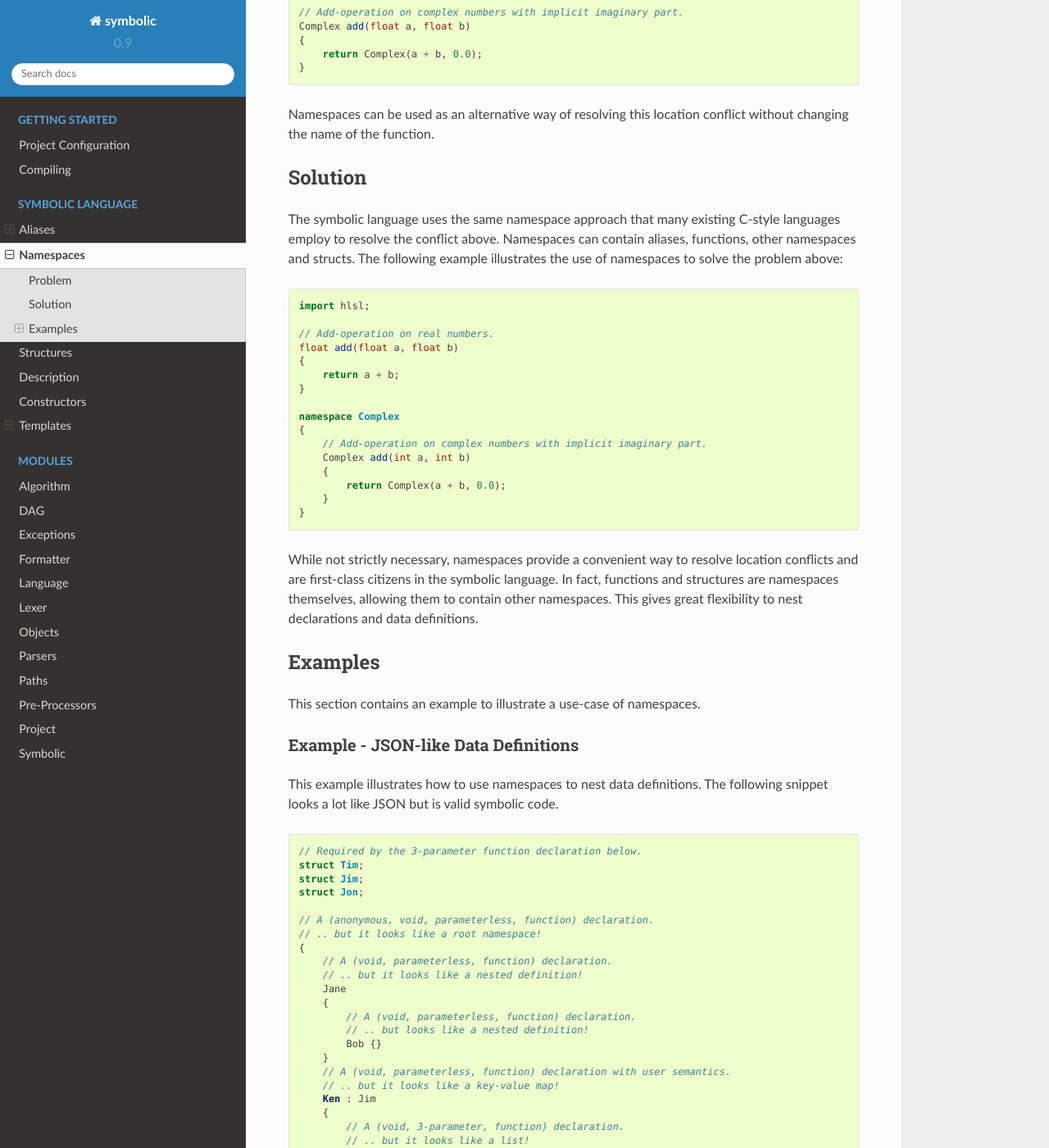
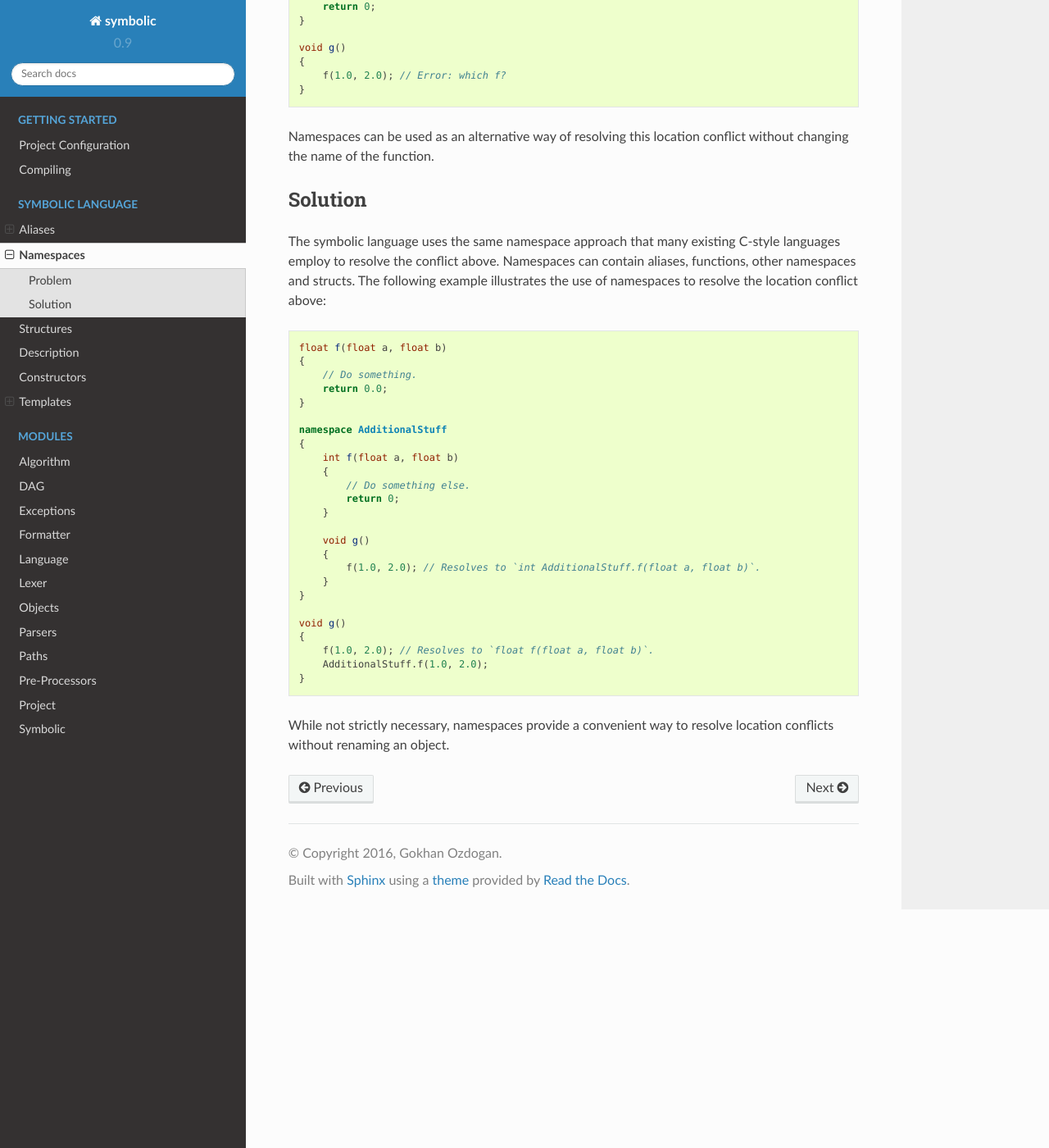
Before and after one commit to yoshimon/symbolic, a Sphinx documentation site: the page built from doc/sphinx/source/symbolic_language/namespaces.rst, in a window 1280 px wide and 1400 px high, scrolled down 500 px. Shown: the whole window at 82% size. Built offline with Sphinx 7.4.7 and the Read the Docs theme 2.0.0, drawn with Linux system fonts in a browser that asks for light colours; pages that are not in the unit, such as notebooks, are missing from menus; some of the changed text lies outside the part shown.

```diff
--- a/doc/sphinx/source/symbolic_language/namespaces.rst
+++ b/doc/sphinx/source/symbolic_language/namespaces.rst
@@ -4,24 +4,26 @@
 
 Problem
 ---------------------
-The symbolic language supports a variety of different objects, namely aliases, functions, other namespaces and structures.
-Objects with the same name can lead to location clashes, if they are declared within the same scope. The following example
+Objects with the same name can lead to location conflicts, if they are declared within the same scope. The following example
 illustrates the problem:
 
 .. code-block:: cpp
 
-    import hlsl;
-
-    // Add-operation on real numbers.
-    float add(float a, float b)
+    float f(float a, float b)
     {
-        return a + b;
+        // Do something.
+	return 0.0;
     }
 
-    // Add-operation on complex numbers with implicit imaginary part.
-    Complex add(float a, float b)
+    int f(float a, float b)
     {
-        return Complex(a + b, 0.0);
+    	// Do something else.
+        return 0;
+    }
+
+    void g()
+    {
+        f(1.0, 2.0); // Error: which f?
     }
 
 Namespaces can be used as an alternative way of resolving this location conflict without changing the name of the function.
@@ -30,66 +32,34 @@
 ---------------------
 The symbolic language uses the same namespace approach that many existing C-style languages employ to resolve the conflict above.
 Namespaces can contain aliases, functions, other namespaces and structs.
-The following example illustrates the use of namespaces to solve the problem above:
+The following example illustrates the use of namespaces to resolve the location conflict above:
 
 .. code-block:: cpp
 
-    import hlsl;
-
-    // Add-operation on real numbers.
-    float add(float a, float b)
+    float f(float a, float b)
     {
-        return a + b;
+        // Do something.
+        return 0.0;
     }
 
-    namespace Complex
+    namespace AdditionalStuff
     {
-        // Add-operation on complex numbers with implicit imaginary part.
-        Complex add(int a, int b)
+        int f(float a, float b)
         {
-            return Complex(a + b, 0.0);
+	    // Do something else.
+            return 0;
         }
+
+	void g()
+	{
+	    f(1.0, 2.0); // Resolves to `int AdditionalStuff.f(float a, float b)`.
+	}
     }
 
-While not strictly necessary, namespaces provide a convenient way to resolve location conflicts and are first-class citizens in the symbolic language.
-In fact, functions and structures are namespaces themselves, allowing them to contain other namespaces. This gives great flexibility to nest declarations and data definitions.
-
-Examples
---------
-This section contains an example to illustrate a use-case of namespaces.
-
-
-Example - JSON-like Data Definitions
-~~~~~~~~~~~~~~~~~~~~~~~~~~~~~~~~~~~~
-This example illustrates how to use namespaces to nest data definitions. The following snippet looks a lot like JSON but is valid symbolic code.
-
-.. code-block:: cpp
-
-    // Required by the 3-parameter function declaration below.
-    struct Tim;
-    struct Jim;
-    struct Jon;
-
-    // A (anonymous, void, parameterless, function) declaration.
-    // .. but it looks like a root namespace!
+    void g()
     {
-        // A (void, parameterless, function) declaration.
-        // .. but it looks like a nested definition!
-        Jane
-        {
-            // A (void, parameterless, function) declaration.
-            // .. but looks like a nested definition!
-            Bob {}
-        }
-        // A (void, parameterless, function) declaration with user semantics.
-        // .. but it looks like a key-value map!
-        Ken : Jim
-        {
-            // A (void, 3-parameter, function) declaration.
-            // .. but it looks like a list!
-            (Tim, Jim, Jon);
-        }
+        f(1.0, 2.0); // Resolves to `float f(float a, float b)`.
+	AdditionalStuff.f(1.0, 2.0);
     }
 
-Since functions are namespaces, the declaration above is valid symbolic code, but it looks very close to JSON.
-This allows you to write simple data definitions right next to your regular code.
+While not strictly necessary, namespaces provide a convenient way to resolve location conflicts without renaming an object.
```
Also changed, not shown: doc/sphinx/source/symbolic_language/aliases.rst (+16 -6 lines), 1 other file.
